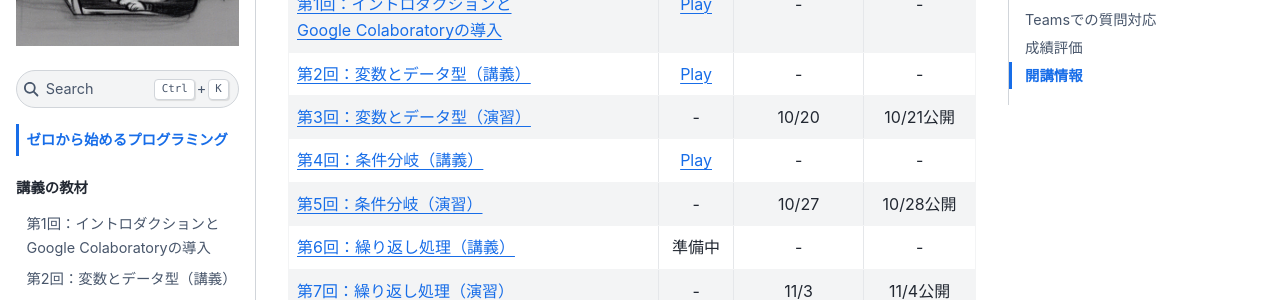
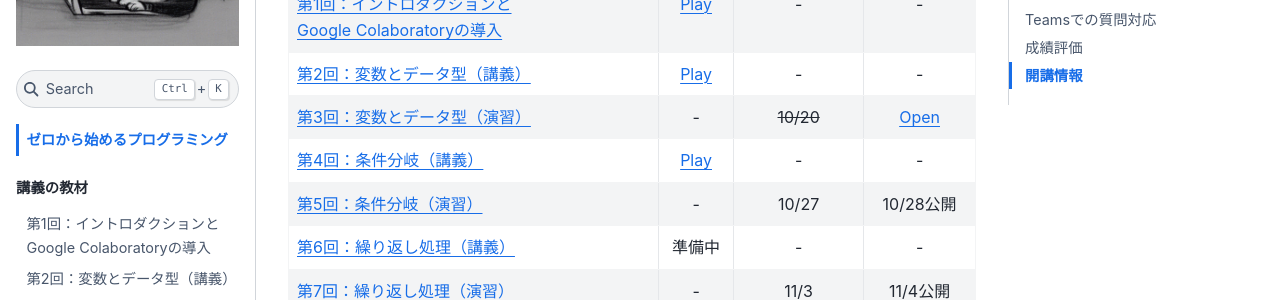
Before and after one commit to ground-zero-programming/zero-pro2022-public, a Jupyter Book: the page built from intro.md, in a window 1280 px wide and 900 px high, scrolled down 811 px. Shown: the part 153-453 px from the top of the window. Built offline with Jupyter Book 1.0.4 settings and Sphinx 7.4.7 and the Sphinx Book theme 1.1.4, drawn with Linux system fonts in a browser that asks for light colours; pages that are not in the unit, such as notebooks, are missing from menus.

Commit message:
update: answer of chapter 3

```diff
--- a/intro.md
+++ b/intro.md
@@ -32,7 +32,7 @@
 | ---- | :----: | :----: | :----: |
 | [第1回：イントロダクションと<br>Google Colaboratoryの導入](docs/01/introduction_and_setup.ipynb) | [Play](https://web.microsoftstream.com/video/69469261-20b5-401d-84b4-d1476dc7e1ca) | - | - |
 | [第2回：変数とデータ型（講義）](docs/02/variables_and_data_types.ipynb) | [Play](https://web.microsoftstream.com/video/ccbda2e7-5c19-4b83-a2c5-640f7268016d) | - | - |
-| [第3回：変数とデータ型（演習）](docs/03/exercise_variables_and_data_types.ipynb)  | - | 10/20 | 10/21公開 |
+| [第3回：変数とデータ型（演習）](docs/03/exercise_variables_and_data_types.ipynb)  | - | <del>10/20</del> | [Open](docs/03_ans/answer_variables_and_data_types.ipynb) |
 | [第4回：条件分岐（講義）](docs/04/conditional_branch.ipynb) | [Play](https://web.microsoftstream.com/video/ea304ce1-d621-401d-9218-77ca8a5f02f1) | - | - |
 | [第5回：条件分岐（演習）](docs/05/exercise_conditional_branch.ipynb) | - | 10/27 | 10/28公開 |
 | [第6回：繰り返し処理（講義）](docs/06/loops.ipynb) | 準備中 | - | - |
```
Also changed, not shown: docs/03_ans/answer_variables_and_data_types.ipynb (added).
